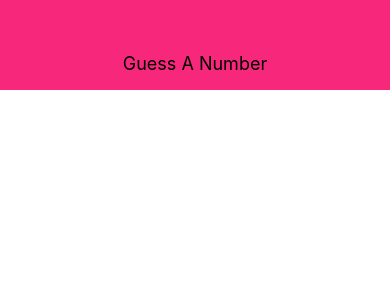
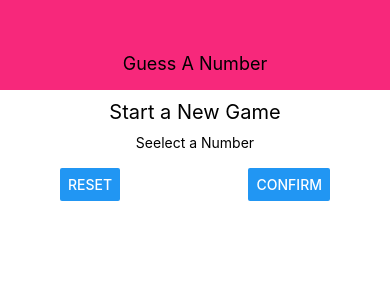
Before and after one commit to SeniorFlacko/GuessNumber, a React Native app: screen / in a window 390 px wide. Shown: the top 300 px of the page. Built offline with nearby package versions, Linux system fonts and the light colour scheme.

Commit message:
start game screen

```diff
--- a/App.js
+++ b/App.js
@@ -14,14 +14,17 @@
   View,
   Text,
   StatusBar,
+  Button,
 } from 'react-native';
 
 import Header from './components/Header';
+import StartGameScreen from './screens/StartGameScreen';
 
 const App: () => React$Node = () => {
   return (
     <View styles={styles.screen}>
       <Header title="Guess A Number" />
+      <StartGameScreen />
     </View>
   );
 };
--- /dev/null
+++ b/screens/StartGameScreen.js
@@ -0,0 +1,47 @@
+import React from 'react';
+import {View, Button, Text, StyleSheet, TextInput} from 'react-native';
+
+const StartGameScreen = (props) => {
+  return (
+    <View style={styles.screen}>
+      <Text style={styles.title}>Start a New Game</Text>
+      <View style={styles.inputContainer}>
+        <Text>Seelect a Number</Text>
+        <TextInput />
+
+        <View style={styles.buttonContainer}>
+          <View style={styles.button}>
+            <Button title="Reset" />
+          </View>
+          <View style={styles.button}>
+            <Button title="Confirm" />
+          </View>
+        </View>
+      </View>
+    </View>
+  );
+};
+
+const styles = StyleSheet.create({
+  screen: {
+    alignItems: 'center',
+  },
+  title: {
+    fontSize: 20,
+    marginVertical: 10,
+  },
+  inputContainer: {
+    width: 300,
+    maxWidth: '80%',
+    alignItems: 'center',
+  },
+  buttonContainer: {
+    flexDirection: 'row',
+    justifyContent: 'space-between',
+    paddingHorizontal: 15,
+    width: '100%',
+  },
+  button: {},
+});
+
+export default StartGameScreen;
```
